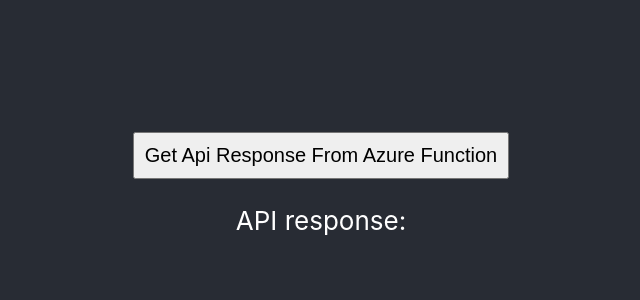
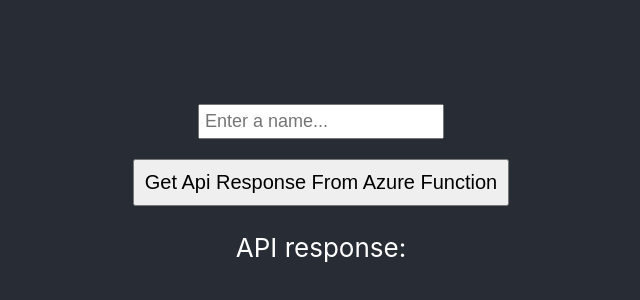
Before and after one commit to mct-dev/bci-azure-static-web-app-test, a React (Create React App) app in the folder app/: page / in a window 1280 px wide. Shown: the part 162-462 px from the top of the page, without its empty margins (319-959 px from the left). Built offline with nearby package versions, Linux system fonts and the light colour scheme.

Commit message:
adds input styling and post request

```diff
--- a/app/src/App.js
+++ b/app/src/App.js
@@ -3,16 +3,26 @@
 
 function App() {
   const [data, setData] = React.useState('')
+  const [name, setName] = React.useState('')
+
   const fetchIt = async () => {
-    const result = await fetch('/api/products')
+    const stateName = name
+    const result = await fetch('/api/products', { method: 'POST', data: { name: stateName }})
     const data = await result.text()
     console.log(data)
     setData(data)
   }
 
+  const inputStyle = {
+    fontSize: '18px',
+    padding: '5px',
+    marginBottom: '20px'
+  }
+
   return (
     <div className="App">
       <header className="App-header">
+        <input style={inputStyle} type="text" placeholder="Enter a name..." onChange={(e) => setName(e.target.value)} />
         <button style={{ padding: '10px', fontSize: '20px', cursor: 'pointer' }} onClick={fetchIt}>Get Api Response From Azure Function</button>
         <p>
           API response:
```
